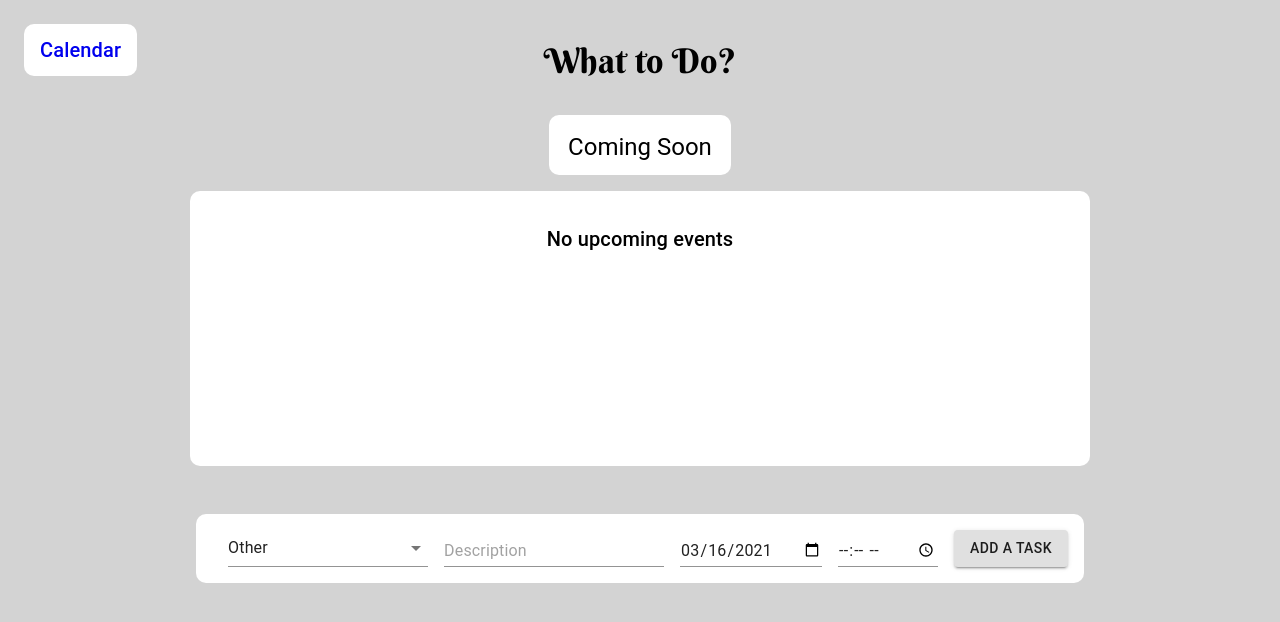
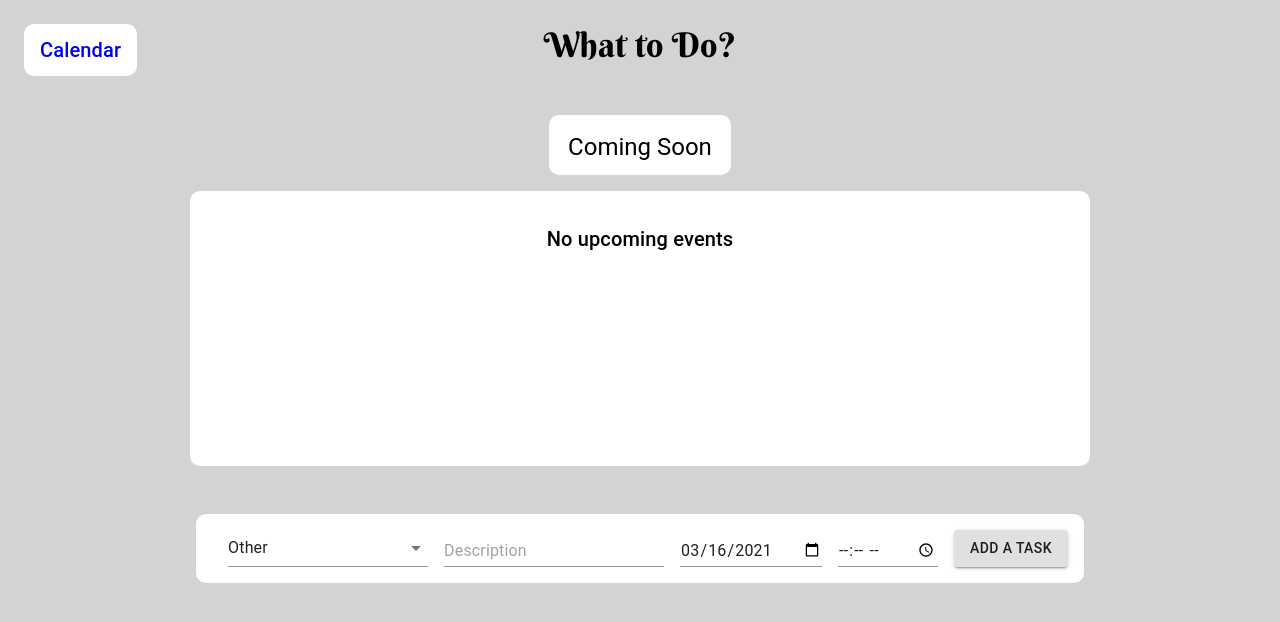
Before and after one commit to k-westbrook/what-to-do, a React (Create React App) app: page / in a window 1280 px wide. Shown: the top 622 px of the page. Built offline with nearby package versions, Linux system fonts and the light colour scheme.

Commit message:
update padding

```diff
--- a/src/components/Dashboard.tsx
+++ b/src/components/Dashboard.tsx
@@ -45,7 +45,7 @@ const Dashboard: FunctionComponent = () => {
         </DivWrapper>
         <DivWrapper height="75px" padding="0" style={{ flex: '1 0 auto' }}>
           <TextWrapper
-            padding="1rem"
+            padding="0"
             textAlign="center"
             width=""
             height="20px"
```
